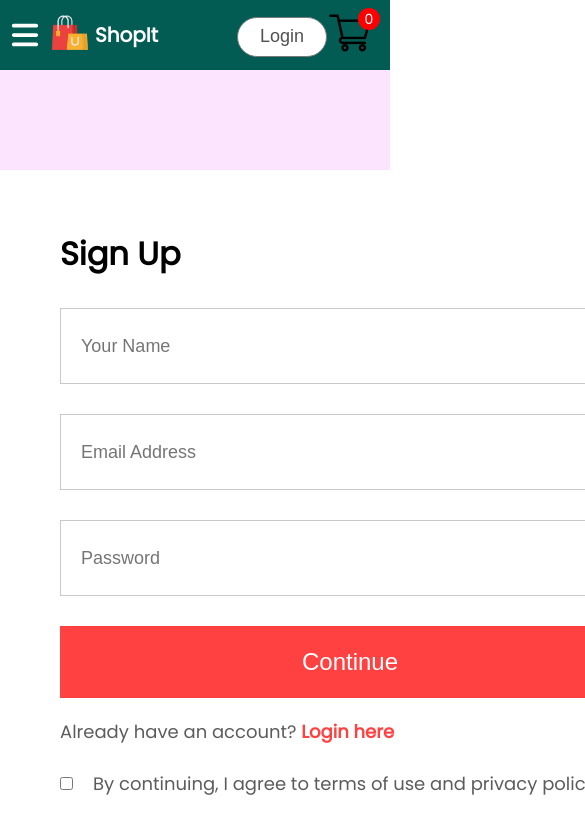
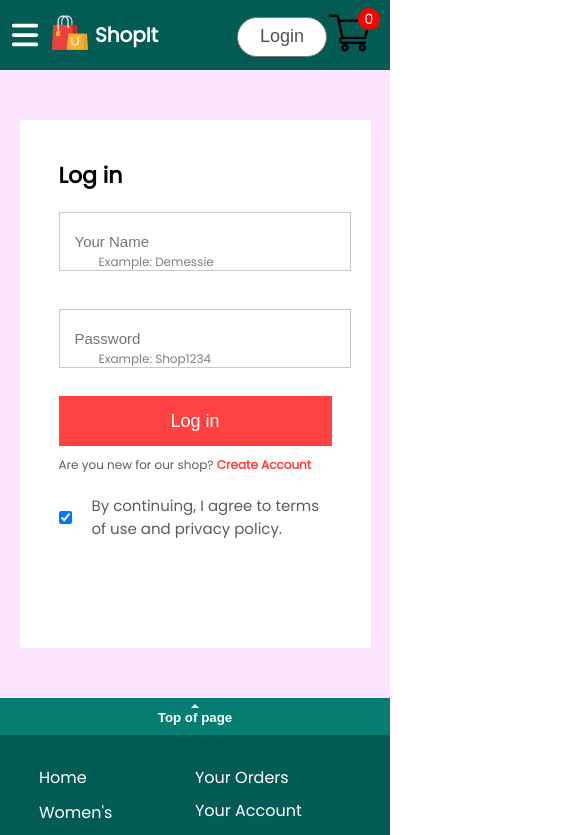
Before and after one commit to Demessie-12/ecommerce, a React (Create React App) app: page /login in a window 390 px wide. Shown: the top 835 px of the page, 585 px wide, since content can reach past the window. Built offline with nearby package versions, Linux system fonts and the light colour scheme.

Commit message:
edited cart

```diff
--- a/src/Components/CartItems/CartItems.css
+++ b/src/Components/CartItems/CartItems.css
@@ -1,5 +1,19 @@
 .cartitems {
   margin: 100px 170px;
+
+  @media screen and (max-width: 1300px) {
+    width: 80vw;
+    margin: 100px auto;
+  }
+  @media screen and (max-width: 1100px) {
+    width: 85vw;
+  }
+  @media screen and (max-width: 768px) {
+    width: 95vw;
+  }
+  @media screen and (max-width: 768px) {
+    margin: 30px auto;
+  }
 }
 .cartitems hr {
   height: 3px;
@@ -15,30 +29,83 @@
   color: #454545;
   font-size: 18px;
   font-weight: 600;
+
+  @media screen and (max-width: 1100px) {
+    gap: 50px;
+    grid-template-columns: 0.5fr 2fr 1fr 1fr 1fr 1fr;
+  }
+  @media screen and (max-width: 768px) {
+    width: 95%;
+    gap: 30px;
+    grid-template-columns: 0.5fr 2fr 1fr 1fr 1fr 1fr;
+    font-size: 16px;
+  }
+  @media screen and (max-width: 500px) {
+    width: 95%;
+    gap: 10px;
+    grid-template-columns: 0.5fr 2fr 0.7fr 1fr 0.5fr 0.5fr;
+    font-size: 16px;
+  }
 }
 
 .cartitems-format {
   font-size: 17px;
   font-weight: 500;
 }
+.cartitems-format .producuName {
+  min-width: 60px;
+  display: -webkit-box;
+  -webkit-line-clamp: 5;
+  -webkit-box-orient: vertical;
+  overflow: hidden;
+
+  @media screen and (max-width: 768px) {
+    font-size: 15px;
+  }
+  @media screen and (max-width: 500px) {
+    width: 60px;
+  }
+}
 .carticon-product-icon {
-    height: 62px;
+  height: 85px;
+  margin-right: 20px;
+
+  @media screen and (max-width: 500px) {
+    height: 65px;
+    margin-right: 5px;
   }
-.cartitems-quantity{
+}
+.cartitems-quantity {
   width: 64px;
   height: 50px;
   border: 2px solid #ebebeb;
   background: white;
+
+  @media screen and (max-width: 500px) {
+    width: 35px;
+    height: 48px;
+  }
 }
 .cartitems-remove-icon {
   width: 15px;
   margin: 0px 40px;
   cursor: pointer;
+
+  @media screen and (max-width: 1100px) {
+    margin: 0px 30px;
+  }
+  @media screen and (max-width: 500px) {
+    margin: 0px 10px;
+  }
 }
 
 .cartitems-down {
   display: flex;
   margin: 100px 0px;
+
+  @media screen and (max-width: 768px) {
+    flex-direction: column;
+  }
 }
 .cartitems-total {
   flex: 1;
@@ -46,6 +113,17 @@
   flex-direction: column;
   margin-right: 200px;
   gap: 40px;
+
+  @media screen and (max-width: 1100px) {
+    margin-right: 15vw;
+    gap: 30px;
+  }
+  @media screen and (max-width: 768px) {
+    order: 2;
+    width: 60vw;
+    margin: auto;
+    gap: 30px;
+  }
 }
 .cartitems-total-item {
   display: flex;
@@ -58,40 +136,86 @@
   outline: none;
   border: none;
   background: #ff5a5a;
-    color:  white;
+  color: white;
   font-size: 16px;
   font-weight: 600;
   cursor: pointer;
+
+  @media screen and (max-width: 500px) {
+    font-size: 15px;
+    width: 230px;
+    height: 50px;
+    margin: auto;
+  }
 }
 .cartitems-promocode {
   flex: 1;
   font-size: 16px;
   font-weight: 500;
+
+  @media screen and (max-width: 768px) {
+    margin: auto;
+    margin-bottom: 30px;
+  }
+  @media screen and (max-width: 500px) {
+    font-size: 15px;
+    display: flex;
+    flex-direction: column;
+    gap: 10px;
+  }
 }
 .cartitems-promocode p {
   color: #555;
+
+  @media screen and (max-width: 500px) {
+    width: fit-content;
+    margin: auto;
+  }
 }
 .cartitems-promobox {
   display: flex;
-    width: 500px;
+  width: 350px;
   margin-top: 15px;
   padding-left: 20px;
   height: 58px;
   background: #eaeaea;
+
+  @media screen and (max-width: 1100px) {
+    width: 300px;
+  }
+
+  @media screen and (max-width: 500px) {
+    width: 220px;
+    height: 50px;
+    margin: auto;
+  }
 }
 .cartitems-promobox input {
   border: none;
   outline: none;
   background: transparent;
   font-size: 16px;
-    width: 330px;
+  width: 200px;
   height: 50px;
+
+  @media screen and (max-width: 1100px) {
+    width: 150px;
+  }
+  @media screen and (max-width: 500px) {
+    width: 120px;
+    height: 48px;
+  }
 }
 .cartitems-promobox button {
-    width: 160px;
+  width: 150px;
   height: 58px;
   font-size: 16px;
   background: black;
   color: white;
   cursor: pointer;
+
+  @media screen and (max-width: 500px) {
+    width: 100px;
+    height: 48px;
   }
+}
--- a/src/Components/Footer/Footer.css
+++ b/src/Components/Footer/Footer.css
@@ -166,6 +166,7 @@
 .footer-copyright > div {
   display: flex;
   width: 80vw;
+  max-width: 450px;
   justify-content: space-between;
   font-size: 12px;
   color: rgba(204, 202, 202, 0.801);
--- a/src/Components/Offers/Offers.css
+++ b/src/Components/Offers/Offers.css
@@ -121,6 +121,7 @@
   @media screen and (max-width: 500px) {
     width: 40vw;
     max-width: 160px;
-    margin-left: -20px;
+    margin: auto;
+    /* margin-left: -10px; */
   }
 }
--- a/src/Pages/CSS/LoginSignup.css
+++ b/src/Pages/CSS/LoginSignup.css
@@ -1,24 +1,40 @@
 .loginsignup {
   width: 100%;
-    height: 80vh;
+  height: fit-content;
   background: #fce3fe;
-    padding-top: 100px;
+  padding: 50px 0;
+  margin-bottom: -50px;
 }
 .loginsignup-container {
-    width: 580px;
-    height: 600px;
+  width: 70vw;
+  max-width: 580px;
+  height: fit-content;
+  min-height: 450px;
   background: white;
   margin: auto;
   padding: 40px 60px;
+
+  @media screen and (max-width: 500px) {
+    padding: 10vw;
   }
-.loginsignup-container h1{
+}
+.loginsignup-container h1 {
   margin: 20px 0px;
+
+  @media screen and (max-width: 500px) {
+    font-size: 22px;
+    margin: 0px 0px;
+  }
 }
 .loginsignup-fields {
   display: flex;
   flex-direction: column;
-    gap: 30px;
+  gap: 10px;
   margin-top: 30px;
+
+  @media screen and (max-width: 500px) {
+    margin-top: 20px;
+  }
 }
 .loginsignup-fields input {
   height: 72px;
@@ -26,11 +42,29 @@
   padding-left: 20px;
   border: 1px solid #c9c9c9;
   outline: none;
-    color: #5c5c5c;
+  color: #363636;
   font-size: 18px;
+
+  @media screen and (max-width: 500px) {
+    font-size: 15px;
+    height: 55px;
+    padding-left: 15px;
+  }
+}
+.loginsignup-fields p {
+  position: relative;
+  top: -25px;
+  padding-left: 40px;
+  color: rgb(131, 126, 126);
+  z-index: 10;
+
+  @media screen and (max-width: 500px) {
+    font-size: 12px;
+    top: -18px;
+  }
 }
 .loginsignup-container button {
-    width: 580px;
+  width: 100%;
   height: 72px;
   color: white;
   background: #ff4141;
@@ -39,12 +73,23 @@
   font-size: 24px;
   font-weight: 500;
   cursor: pointer;
+
+  @media screen and (max-width: 500px) {
+    height: 50px;
+    font-size: 18px;
+    margin-top: 10px;
+  }
 }
 .loginsignup-login {
   margin-top: 20px;
   color: #5c5c5c;
   font-size: 18px;
   font-weight: 500;
+
+  @media screen and (max-width: 500px) {
+    font-size: 12px;
+    margin-top: 10px;
+  }
 }
 .loginsignup-login span {
   color: #ff4141;
@@ -58,4 +103,9 @@
   color: #5c5c5c;
   font-size: 18px;
   font-weight: 500;
+
+  @media screen and (max-width: 500px) {
+    font-size: 15px;
+    margin-top: 20px;
   }
+}
--- a/src/Pages/LoginSignup.js
+++ b/src/Pages/LoginSignup.js
@@ -1,31 +1,102 @@
-import React from 'react'
-import "./CSS/LoginSignup.css"
-import SetCookie from '../hooks/SetCookie'
-import RemoveCookie from '../hooks/RemoveCookie'
-import { Link } from 'react-router-dom'
+import React, { useState } from "react";
+import "./CSS/LoginSignup.css";
+import SetCookie from "../hooks/SetCookie";
+import RemoveCookie from "../hooks/RemoveCookie";
+import { Link } from "react-router-dom";
+import { showAlert } from "../Components/Alert/Alert";
 
 export const LoginSignup = () => {
-  const ckecklogin = ()=> {
-    RemoveCookie("user")
-    SetCookie("user", "Demessie")
+  const [isnewuser, setIsnewuser] = useState(false);
+  const [formData, setFormData] = useState({
+    username: "",
+    email: "",
+    password: "",
+  });
+
+  function handleChane(event) {
+    const { name, value } = event.target;
+    setFormData((prev) => {
+      return {
+        ...prev,
+        [name]: value,
+      };
+    });
   }
 
+  const ckecklogin = () => {
+    if (!correctData) {
+      showAlert("error", "Insert correct name and password");
+    } else {
+      RemoveCookie("user");
+      SetCookie("user", "Demessie");
+    }
+  };
+
+  const correctData =
+    formData.username === "Demessie" && formData.password === "Shop1234";
+
   return (
-    <div className='loginsignup'>
+    <div className="loginsignup">
       <div className="loginsignup-container">
-        <h1>Sign Up</h1>
+        <h1>{isnewuser === true ? "Sign up" : "Log in"}</h1>
         <div className="loginsignup-fields">
-          <input type="text" placeholder='Your Name' />
-          <input type="email" placeholder='Email Address' />
-          <input type="password" placeholder='Password' />
+          <div>
+            <input
+              type="text"
+              placeholder="Your Name"
+              required="true"
+              onChange={handleChane}
+              name="username"
+              value={formData.username}
+            />
+            <p>Example: Demessie</p>
+          </div>
+          <div>
+            {isnewuser && (
+              <input
+                type="email"
+                placeholder="Email Address"
+                required="true"
+                onChange={handleChane}
+                name="email"
+                value={formData.email}
+              />
+            )}
+          </div>
+          <div>
+            <input
+              type="password"
+              placeholder="Password"
+              required="true"
+              onChange={handleChane}
+              name="password"
+              value={formData.password}
+            />
+            <p>Example: Shop1234</p>
+          </div>
         </div>
-        <Link to="/profile"><button onClick={ckecklogin}>Continue</button></Link>
-        <p className='loginsignup-login'>Already have an account? <span>Login here</span></p>
+        <Link to={correctData ? "/profile" : "/login"}>
+          <button onClick={ckecklogin}>
+            {isnewuser === true ? "Continue" : "Log in"}
+          </button>
+        </Link>
+        <p className="loginsignup-login">
+          Are you new for our shop?{" "}
+          <span
+            onClick={() => {
+              window.scroll(0, 0);
+              showAlert("error", "system error. check it tommorow");
+              setIsnewuser(false);
+            }}
+          >
+            Create Account
+          </span>
+        </p>
         <div className="lgoinsignup-agree">
-          <input type="checkbox" name='' id='' />
+          <input type="checkbox" name="" id="" checked="true" />
           <p>By continuing, I agree to terms of use and privacy policy.</p>
         </div>
       </div>
     </div>
-  )
-}
+  );
+};
```
Also changed, not shown: src/Components/CartItems/CartItems.js (+65 -25 lines). Lines whose indentation alone changed are shown as unchanged.
